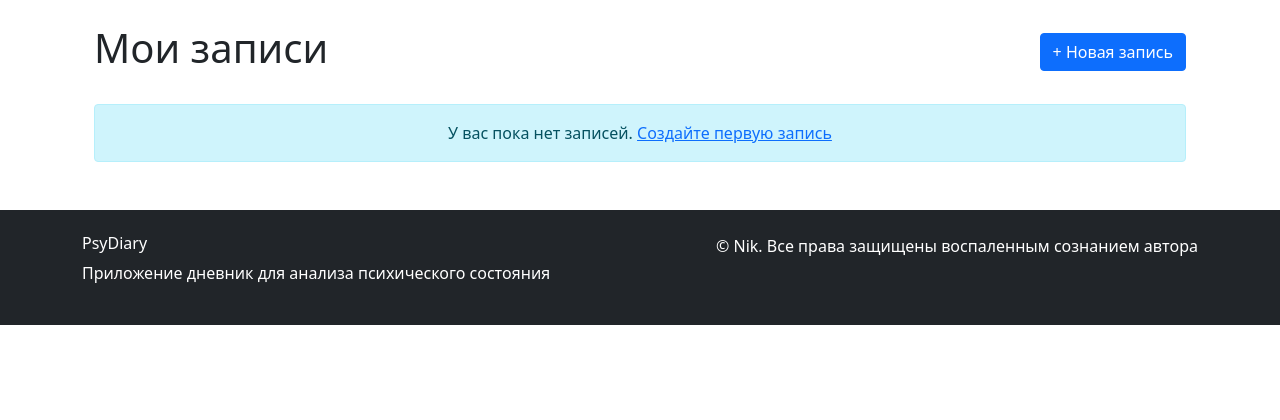
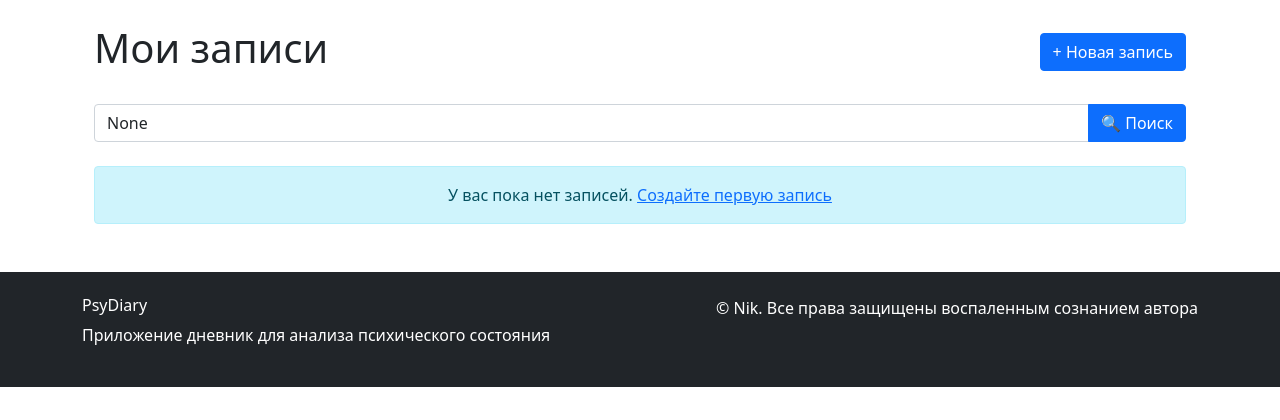
Before and after one commit to qjlfvfu/PsyhoDiary, a Django app: page /diary/ in a window 1280 px wide. Shown: the part 56-476 px from the top of the page. Run offline with Django 5.2, Linux system fonts and the light colour scheme; the visitor is signed in with stand-in values (Sample User, id 1); data comes from the database, SQL or seed files in the repository; data that the repository does not hold is empty; parts of the project's set-up code (start-up, migrations or seed data) failed here and were passed over.

Commit message:
плохое применение для мозга

```diff
--- a/config/settings.py
+++ b/config/settings.py
@@ -63,8 +63,8 @@ CORS_ALLOW_CREDENTIALS = True
 ROOT_URLCONF = "config.urls"
 
 # Celery Configuration
-CELERY_BROKER_URL = os.getenv("REDIS_URL", "redis://localhost:6379/0")
-CELERY_RESULT_BACKEND = os.getenv("REDIS_URL", "redis://localhost:6379/0")
+CELERY_BROKER_URL = os.getenv('REDIS_URL', 'redis://redis:6379/0')
+CELERY_RESULT_BACKEND = os.getenv('REDIS_URL', 'redis://redis:6379/0')
 CELERY_ACCEPT_CONTENT = ["json"]
 CELERY_TASK_SERIALIZER = "json"
 CELERY_RESULT_SERIALIZER = "json"
--- a/psyhodiary/templates/psyhodiary/diary_list.html
+++ b/psyhodiary/templates/psyhodiary/diary_list.html
@@ -10,6 +10,12 @@
             + Новая запись
         </a>
     </div>
+    <form method="get" class="mb-4">
+    <div class="input-group">
+        <input type="text" name="q" class="form-control" placeholder="Поиск по заголовку или содержимому..." value="{{ query }}">
+        <button type="submit" class="btn btn-primary">🔍 Поиск</button>
+    </div>
+</form>
 
     {% if diary_entries %}
         <div class="row">
--- a/psyhodiary/views.py
+++ b/psyhodiary/views.py
@@ -1,6 +1,7 @@
 from django.contrib import messages
 from django.contrib.auth.decorators import login_required
 from django.core.paginator import EmptyPage, PageNotAnInteger, Paginator
+from django.db.models import Q
 from django.shortcuts import get_object_or_404, redirect, render
 from django.utils import timezone
 
@@ -43,8 +44,15 @@ def dashboard(request):
 # ==================== ДНЕВНИК (CRUD) ====================
 @login_required
 def diary_list(request):
-    """Список записей дневника с пагинацией"""
+    """Список записей дневника с пагинацией и поиском"""
     entries_list = Diary.objects.filter(user=request.user).order_by("-created_date")
+
+    # Поиск
+    query = request.GET.get('q')
+    if query:
+        entries_list = entries_list.filter(
+            Q(title__icontains=query) | Q(content__icontains=query)
+        )
 
     paginator = Paginator(entries_list, 10)  # 10 записей на страницу
 
@@ -56,8 +64,10 @@ def diary_list(request):
     except EmptyPage:
         entries = paginator.page(paginator.num_pages)
 
-    return render(request, "psyhodiary/diary_list.html", {"diary_entries": entries})
-
+    return render(request, "psyhodiary/diary_list.html", {
+        "diary_entries": entries,
+        "query": query,
+    })
 
 @login_required
 def diary_create(request):
```
